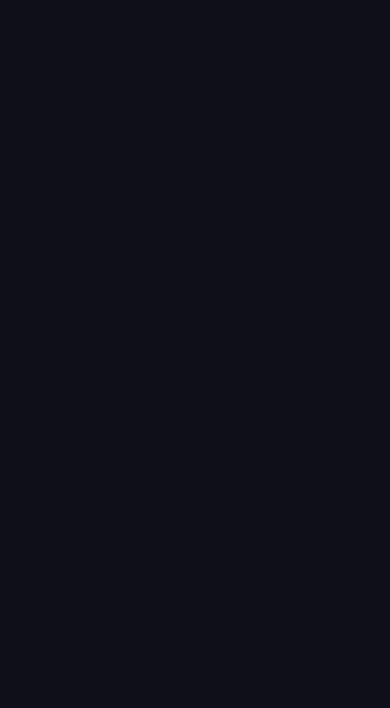
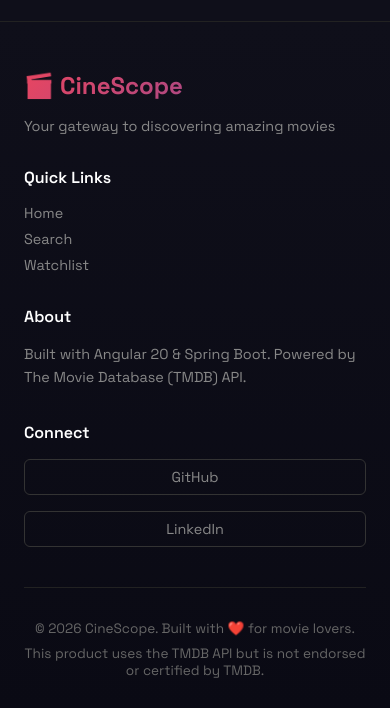
Before and after one commit to bwromero/cinescope-fe, an Angular app: page /watchlist in a window 390 px wide. Shown: the part 570-1278 px from the top of the page. Before the commit the page ends 844 px from the top, so only its background shows below. Built offline with nearby package versions, Linux system fonts and the light colour scheme; no server answers.

Commit message:
Refactor: Remove MovieSection component and its associated files; update app structure to include Footer component and enhance layout with flexbox in styles.css for improved responsiveness.

```diff
--- a/src/app/app.html
+++ b/src/app/app.html
@@ -1,9 +1,10 @@
 <app-header />
 @if (isLoading()) {
-  <div class="global-loading">
-    <div class="spinner"></div>
-  </div>
+<div class="global-loading">
+  <div class="spinner"></div>
+</div>
 }
 <main class="app-container">
   <router-outlet />
 </main>
+<app-footer />
--- a/src/app/app.ts
+++ b/src/app/app.ts
@@ -1,11 +1,12 @@
 import { Component, inject, signal } from '@angular/core';
 import { NavigationCancel, NavigationEnd, NavigationError, NavigationStart, Router, RouterOutlet } from '@angular/router';
 import { Header } from './layout/header/header';
+import { Footer } from './layout/footer/footer';
 import { MovieService } from './core/services/movie';
 
 @Component({
   selector: 'app-root',
-  imports: [RouterOutlet, Header],
+  imports: [RouterOutlet, Header, Footer],
   templateUrl: './app.html',
   styles: `
     .global-loading {
--- a/src/app/features/home/home.ts
+++ b/src/app/features/home/home.ts
@@ -4,7 +4,7 @@ import { Router } from '@angular/router';
 import { Movie } from '../../core/models/movie.model';
 import { TmdbImagePipe } from '../../shared/pipes/tmdb-image-pipe';
 import { WatchlistService } from '../../core/services/watchlist';
-import { MovieSection } from '../../shared/pipes/shared/components/movie-section/movie-section';
+import { MovieSection } from '../../shared/components/movie-section/movie-section';
 
 import Swiper from 'swiper';
 import { Navigation, Pagination, Autoplay } from 'swiper/modules';
--- /dev/null
+++ b/src/app/layout/footer/footer.css
@@ -0,0 +1,120 @@
+.footer {
+  background: linear-gradient(180deg, rgba(15, 15, 26, 0.95) 0%, rgba(10, 10, 20, 1) 100%);
+  border-top: 1px solid #222;
+  margin-top: 80px;
+  padding: 48px 24px 24px;
+}
+
+.footer-content {
+  max-width: 1400px;
+  margin: 0 auto;
+  display: grid;
+  grid-template-columns: repeat(auto-fit, minmax(250px, 1fr));
+  gap: 40px;
+  margin-bottom: 40px;
+}
+
+.footer-section h3,
+.footer-section h4 {
+  margin: 0 0 16px;
+  color: white;
+}
+
+.footer-logo {
+  font-size: 1.5rem;
+  font-weight: 700;
+  background: linear-gradient(135deg, #e94560 0%, #764ba2 100%);
+  -webkit-background-clip: text;
+  -webkit-text-fill-color: transparent;
+  background-clip: text;
+}
+
+.footer-tagline {
+  color: #888;
+  font-size: 0.9rem;
+  margin: 8px 0 0;
+}
+
+.footer-section h4 {
+  font-size: 1rem;
+  font-weight: 600;
+}
+
+.footer-nav {
+  display: flex;
+  flex-direction: column;
+  gap: 8px;
+}
+
+.footer-nav a {
+  color: #888;
+  text-decoration: none;
+  font-size: 0.9rem;
+  transition: color 0.2s;
+}
+
+.footer-nav a:hover {
+  color: #e94560;
+}
+
+.footer-text {
+  color: #888;
+  font-size: 0.9rem;
+  line-height: 1.6;
+  margin: 0;
+}
+
+.social-links {
+  display: flex;
+  gap: 16px;
+}
+
+.social-link {
+  color: #888;
+  text-decoration: none;
+  font-size: 0.9rem;
+  padding: 8px 16px;
+  border: 1px solid #333;
+  border-radius: 6px;
+  transition: all 0.2s;
+}
+
+.social-link:hover {
+  color: white;
+  border-color: #e94560;
+  background: rgba(233, 69, 96, 0.1);
+}
+
+.footer-bottom {
+  max-width: 1400px;
+  margin: 0 auto;
+  padding-top: 24px;
+  border-top: 1px solid #222;
+  text-align: center;
+}
+
+.footer-bottom p {
+  color: #666;
+  font-size: 0.85rem;
+  margin: 8px 0;
+}
+
+.footer-disclaimer {
+  font-size: 0.75rem;
+  color: #555;
+}
+
+@media (max-width: 768px) {
+  .footer-content {
+    grid-template-columns: 1fr;
+    gap: 32px;
+  }
+
+  .social-links {
+    flex-direction: column;
+  }
+
+  .social-link {
+    text-align: center;
+  }
+}
--- /dev/null
+++ b/src/app/layout/footer/footer.html
@@ -0,0 +1,44 @@
+<footer class="footer">
+  <div class="footer-content">
+    <div class="footer-section">
+      <h3 class="footer-logo">🎬 CineScope</h3>
+      <p class="footer-tagline">Your gateway to discovering amazing movies</p>
+    </div>
+
+    <div class="footer-section">
+      <h4>Quick Links</h4>
+      <nav class="footer-nav">
+        <a routerLink="/">Home</a>
+        <a routerLink="/search">Search</a>
+        <a routerLink="/watchlist">Watchlist</a>
+      </nav>
+    </div>
+
+    <div class="footer-section">
+      <h4>About</h4>
+      <p class="footer-text">
+        Built with Angular 20 & Spring Boot.
+        Powered by The Movie Database (TMDB) API.
+      </p>
+    </div>
+
+    <div class="footer-section">
+      <h4>Connect</h4>
+      <div class="social-links">
+        <a href="https://github.com" target="_blank" rel="noopener" class="social-link">
+          GitHub
+        </a>
+        <a href="https://linkedin.com" target="_blank" rel="noopener" class="social-link">
+          LinkedIn
+        </a>
+      </div>
+    </div>
+  </div>
+
+  <div class="footer-bottom">
+    <p>&copy; {{ currentYear }} CineScope. Built with ❤️ for movie lovers.</p>
+    <p class="footer-disclaimer">
+      This product uses the TMDB API but is not endorsed or certified by TMDB.
+    </p>
+  </div>
+</footer>
--- /dev/null
+++ b/src/app/layout/footer/footer.ts
@@ -0,0 +1,13 @@
+import { Component } from '@angular/core';
+import { RouterLink } from '@angular/router';
+
+@Component({
+  selector: 'app-footer',
+  standalone: true,
+  imports: [RouterLink],
+  templateUrl: './footer.html',
+  styleUrl: './footer.css',
+})
+export class Footer {
+  protected currentYear = new Date().getFullYear();
+}
--- a/src/app/shared/pipes/shared/components/movie-section/movie-section.ts
+++ b/src/app/shared/components/movie-section/movie-section.ts
@@ -1,6 +1,6 @@
 import { Component, input, output } from '@angular/core';
-import { MovieCard } from '../../../../components/movie-card/movie-card';
-import { Movie } from '../../../../../core/models/movie.model';
+import { Movie } from '../../../core/models/movie.model';
+import { MovieCard } from '../movie-card/movie-card';
 
 
 @Component({
--- a/src/styles.css
+++ b/src/styles.css
@@ -31,3 +31,14 @@ img {
   max-width: 100%;
   height: auto;
 }
+
+#root,
+app-root {
+  display: flex;
+  flex-direction: column;
+  min-height: 100vh;
+}
+
+.app-container {
+  flex: 1;
+}
```
Also changed, not shown: src/app/shared/components/movie-section/movie-section.css (renamed from src/app/shared/pipes/shared/components/movie-section/movie-section.css), src/app/shared/components/movie-section/movie-section.html (renamed from src/app/shared/pipes/shared/components/movie-section/movie-section.html), 2 other files (tests, documents, lock files or other folders).
